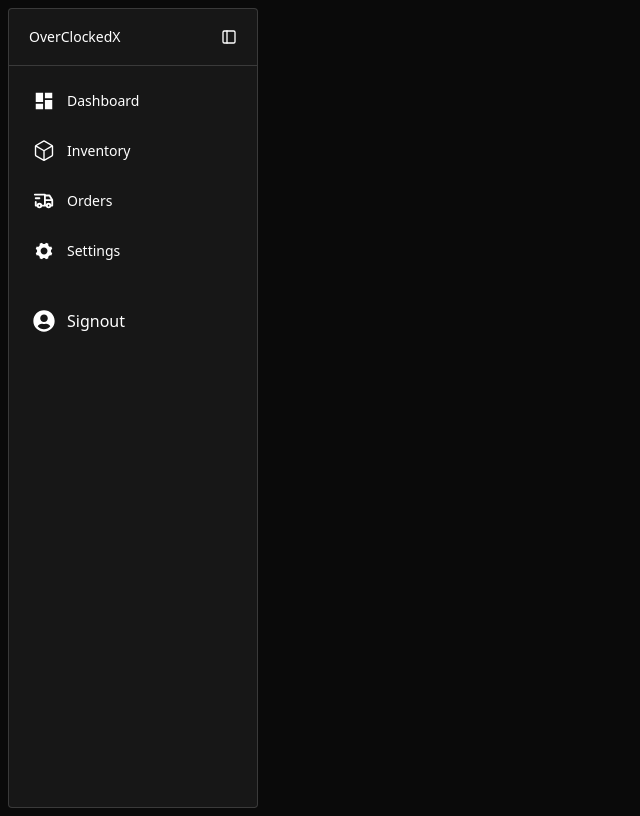
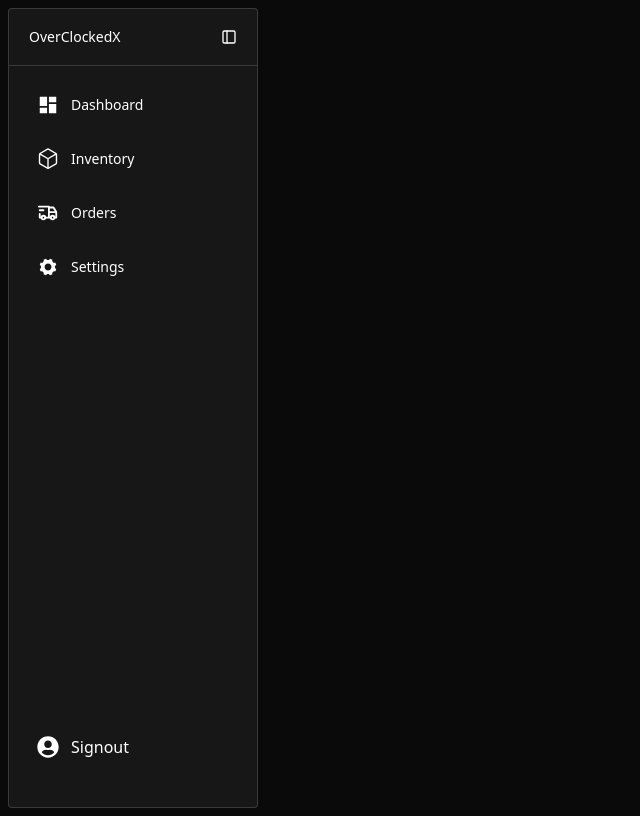
Before and after one commit to tcultivator/OverClockedX-AdminPanel, a Next.js app: page /LandingPage in a window 1280 px wide. Shown: the whole page, without its empty margins (0-640 px from the left). Built offline with nearby package versions, Linux system fonts and the light colour scheme; what @edgestore/react would draw is missing.

Commit message:
update(sideBar): update ui of sideBar

```diff
--- a/app/LandingPage/ProductPage/components/Header/components/addProducts/AddProducts.tsx
+++ b/app/LandingPage/ProductPage/components/Header/components/addProducts/AddProducts.tsx
@@ -34,7 +34,8 @@ import { useEdgeStore } from '@/lib/edgestore'
 
 import { ProgressCircle } from '@/components/upload/progress-circle'
 import { useProductsStore } from '@/stores/productsStore'
-import { useLoading } from '@/stores/loadingStore'
+
+import { GoPlus } from "react-icons/go";
 
 type ProductsType = {
   category: string;
@@ -85,7 +86,7 @@ const AddProducts = () => {
     <Dialog>
       <div>
         <DialogTrigger className='w-full'>
-          <Label className='px-3 py-2 font-regular cursor-pointer bg-white text-black rounded-[10px] hover:bg-white/80 '>Add Products</Label>
+          <Button className='cursor-pointer font-thin'><GoPlus />Add Products</Button>
         </DialogTrigger>
         <DialogContent className="sm:max-w-[825px]">
           <DialogHeader>
--- a/app/LandingPage/ProductPage/components/ProductsList/ProductList.tsx
+++ b/app/LandingPage/ProductPage/components/ProductsList/ProductList.tsx
@@ -25,9 +25,11 @@ type Count = {
 const ProductList = async () => {
     const totalCountOfProducts = await db.query('SELECT COUNT(*) AS total FROM products')
     const totalCount = totalCountOfProducts[0] as Count[]
-    const limit = 6
+    const limit = 11
     const totalPages = Math.ceil(Number(totalCount[0].total) / limit);
-    const [rows] = await db.query('SELECT * FROM products LIMIT 6 OFFSET 0')
+    console.log(totalPages)
+    console.log(totalCount[0].total)
+    const [rows] = await db.query(`SELECT * FROM products LIMIT ${limit} OFFSET 0`)
     const products = rows as ProductsType[];
     return (
         <div className=' rounded bg-[#171717] w-full h-full border border-white/15'>
@@ -49,7 +51,7 @@ const ProductList = async () => {
             </div>
             <ProductsCard products={products}
                 totalPages={totalPages}
-                 />
+            />
 
         </div>
     )
--- a/app/LandingPage/ProductPage/components/ProductsList/components/ProductsCard.tsx
+++ b/app/LandingPage/ProductPage/components/ProductsList/components/ProductsCard.tsx
@@ -131,7 +131,7 @@ const ProductsCard = ({ products, totalPages }: Props) => {
     return (
         <div className='flex flex-col h-[80vh] justify-between'>
             <div className=' px-2 max-h-[76vh] overflow-auto sticky'>
-                <div className='flex items-center bg-neutral-800 rounded-t p-2 sticky top-0'>
+                <div className='flex items-center bg-neutral-800 rounded-t p-2 sticky top-0 z-40'>
                     <div className='w-[40%] flex justify-start '>Products</div>
                     <div className='w-[13%] flex justify-start gap-2 '>
                         <SortButton
--- a/app/api/productListPagination/route.ts
+++ b/app/api/productListPagination/route.ts
@@ -10,7 +10,7 @@ type SortDirection = 'ASC' | 'DESC'
 export async function GET(req: NextRequest) {
     try {
         const page = Number(req.nextUrl.searchParams.get("page"))
-        const limit = 6
+        const limit = 11
         const offset = (page - 1) * limit
         const field = req.nextUrl.searchParams.get("field")
         const direction = req.nextUrl.searchParams.get("direction")
--- a/components/Menu/Menu.tsx
+++ b/components/Menu/Menu.tsx
@@ -31,27 +31,27 @@ const Menu = () => {
         {open && <Label>OverClockedX</Label>}
         <button className='cursor-pointer' onClick={menuBarToggle}><FiSidebar /></button>
       </div>
-      <div className={`flex flex-col justify-between gap-10 ${open ? 'p-5' : 'p-0 py-5 justify-center items-center text-[20px]'}`}>
-        <div className='flex flex-col gap-5'>
-          <div onClick={()=>router.push('/LandingPage')} className='flex gap-2 justify-start items-center cursor-pointer '>
-            <MdDashboard className={`p-1 text-[30px] rounded ${!open && 'border border-white/15 text-[35px] hover:bg-blue-800'}`} />
+      <div className={`flex flex-col justify-between gap-10  h-[90vh] ${open ? 'p-5' : 'p-0 py-5 justify-between items-center text-[20px]'}`}>
+        <div className='flex flex-col gap-4'>
+          <div onClick={()=>router.push('/LandingPage')} className='flex gap-2 justify-start items-center cursor-pointer hover:bg-white/15 rounded p-1'>
+            <MdDashboard className={`p-1 text-[30px] rounded ${!open && ' text-[35px] '}`} />
             {open && <Label className='cursor-pointer'>Dashboard</Label>}
           </div>
-          <div onClick={()=>router.push('/LandingPage/ProductPage')} className='flex gap-2 justify-start items-center cursor-pointer'>
-            <GoPackage className={`p-1 text-[30px] rounded ${!open && 'border border-white/15 text-[35px] hover:bg-blue-800'}`} />
+          <div onClick={()=>router.push('/LandingPage/ProductPage')} className='flex gap-2 justify-start items-center cursor-pointer hover:bg-white/15 rounded p-1'>
+            <GoPackage className={`p-1 text-[30px] rounded ${!open && ' text-[35px] '}`} />
             {open && <Label className='cursor-pointer'>Inventory</Label>}
           </div>
-          <div className='flex gap-2 justify-start items-center cursor-pointer'>
-            <TbTruckDelivery className={`p-1 text-[30px] rounded ${!open && 'border border-white/15 text-[35px] hover:bg-blue-800'}`} />
+          <div className='flex gap-2 justify-start items-center cursor-pointer hover:bg-white/15 rounded p-1'>
+            <TbTruckDelivery className={`p-1 text-[30px] rounded ${!open && ' text-[35px] '}`} />
             {open && <Label className='cursor-pointer'>Orders</Label>}
           </div>
-          <div className='flex gap-2 justify-start items-center cursor-pointer'>
-            <IoIosSettings className={`p-1 text-[30px] rounded ${!open && 'border border-white/15 text-[35px] hover:bg-blue-800'}`} />
+          <div className='flex gap-2 justify-start items-center cursor-pointer hover:bg-white/15 rounded p-1'>
+            <IoIosSettings className={`p-1 text-[30px] rounded ${!open && ' text-[35px] '}`} />
             {open && <Label className='cursor-pointer'>Settings</Label>}
           </div>
         </div>
-        <button onClick={() => signOut()} className='flex items-center gap-2 justify-start cursor-pointer'>
-          <FaUserCircle className={`p-1 text-[30px] rounded ${!open && 'border border-white/15 text-[35px] hover:bg-blue-800'}`} />
+        <button onClick={() => signOut()} className='flex items-center gap-2 justify-start cursor-pointer hover:bg-white/15 rounded p-1'>
+          <FaUserCircle className={`p-1 text-[30px] rounded ${!open && ' text-[35px] '}`} />
           {open && <label className='cursor-pointer'>Signout</label>}
         </button>
       </div>
```
